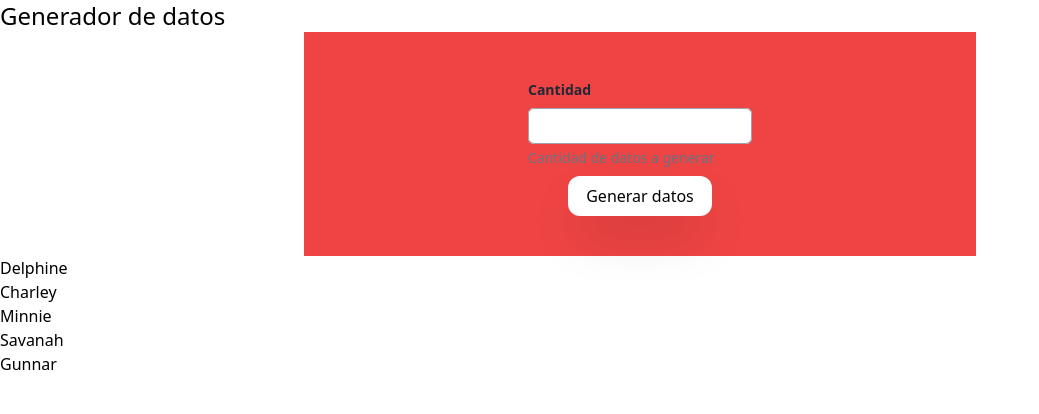
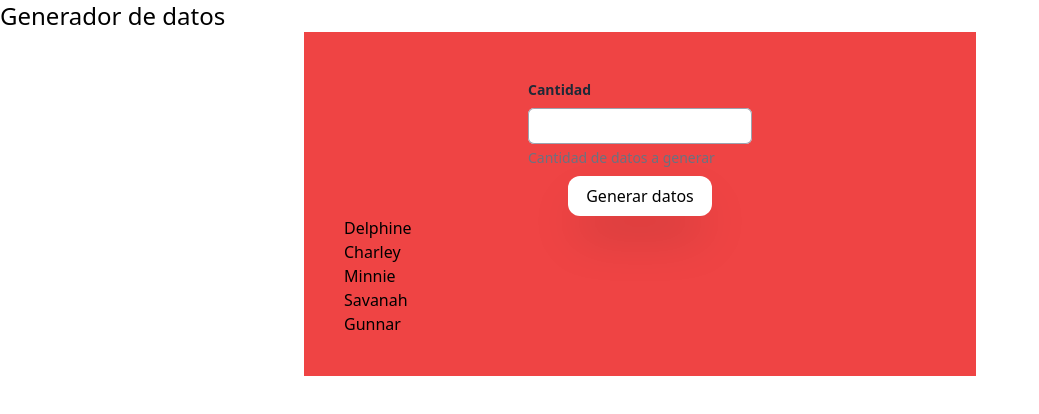
Before and after one commit to NexWan/GeneradorDatosWeb, an Angular app: page /random-data in a window 1280 px wide. Shown: the top 414 px of the page, without its empty margins (0-1039 px from the left). Built offline with nearby package versions, Linux system fonts and the light colour scheme.

Commit message:
Added nester routes for home to act as a container to random-data

```diff
--- a/src/app/app.component.html
+++ b/src/app/app.component.html
@@ -1,24 +1,3 @@
 <app-header></app-header>
 
-
-<div class="container flex max-w-2xl mx-auto bg-red-500 flex-col p-10">
-    <div class="mx-auto my-2">
-        <label for="inputname" class="block text-gray-800 font-semibold text-sm"
-          >Cantidad</label
-        >
-        <div class="mt-2">
-          <input
-            type="text"
-            name="inputname"
-            id="amount"
-            class="block w-56 rounded-md py-1.5 px-2 ring-1 ring-inset ring-gray-400 focus:text-gray-800"
-          />
-        </div>
-        <label class="pt-1 block text-gray-500 text-sm">Cantidad de datos a generar</label>
-      </div>
-    <button class="bg-white shadow-2xl w-36 rounded-xl h-10 mx-auto hover:scale-105 transition-all ease-in-out active:scale-90" (click)="generateData()">Generar datos</button>
-
-</div>
-
-
 <router-outlet></router-outlet>
--- a/src/app/app.component.ts
+++ b/src/app/app.component.ts
@@ -3,26 +3,15 @@ import { Router, RouterLink, RouterLinkActive, RouterOutlet, ActivatedRoute } fr
 import { RandomDataComponent } from './utils/random-data/random-data.component';
 import { NgFor } from '@angular/common';
 import { HeaderComponent } from './layer/header/header.component';
+import { HomeComponent } from './home/home.component';
 
 @Component({
   selector: 'app-root',
   standalone: true,
-  imports: [RouterOutlet, RandomDataComponent, NgFor, RouterLink, RouterLinkActive, HeaderComponent],
+  imports: [RouterOutlet, RandomDataComponent, NgFor, RouterLink, RouterLinkActive, HeaderComponent, HomeComponent],
   templateUrl: './app.component.html',
   styleUrl: './app.component.scss'
 })
 export class AppComponent {
   title = 'genDatos';
-
-  constructor(
-    private router: Router,
-    private route: ActivatedRoute
-    ) {}
-
-  amount = 0;
-
-  generateData(){
-    this.amount = parseInt((<HTMLInputElement>document.getElementById('amount')).value);
-    this.router.navigate(['/random-data'], { queryParams: { amount: this.amount } });
-  }
 }
--- /dev/null
+++ b/src/app/home/home.component.html
@@ -0,0 +1,19 @@
+<div class="container flex max-w-2xl mx-auto bg-red-500 flex-col p-10">
+    <div class="mx-auto my-2">
+        <label for="inputname" class="block text-gray-800 font-semibold text-sm"
+          >Cantidad</label
+        >
+        <div class="mt-2">
+          <input
+            type="text"
+            name="inputname"
+            id="amount"
+            class="block w-56 rounded-md py-1.5 px-2 ring-1 ring-inset ring-gray-400 focus:text-gray-800"
+          />
+        </div>
+        <label class="pt-1 block text-gray-500 text-sm">Cantidad de datos a generar</label>
+      </div>
+    <button class="bg-white shadow-2xl w-36 rounded-xl h-10 mx-auto hover:scale-105 transition-all ease-in-out active:scale-90" (click)="generateData()">Generar datos</button>
+
+    <router-outlet></router-outlet>
+</div>
--- /dev/null
+++ b/src/app/home/home.component.ts
@@ -0,0 +1,23 @@
+import { Component } from '@angular/core';
+import { Router, ActivatedRoute, RouterOutlet } from '@angular/router';
+
+@Component({
+  selector: 'app-home',
+  standalone: true,
+  imports: [RouterOutlet],
+  templateUrl: './home.component.html',
+  styleUrl: './home.component.scss'
+})
+export class HomeComponent {
+  constructor(
+    private router: Router,
+    private route: ActivatedRoute
+    ) {}
+
+  amount = 0;
+
+  generateData(){
+    this.amount = parseInt((<HTMLInputElement>document.getElementById('amount')).value);
+    this.router.navigate(['/random-data'], { queryParams: { amount: this.amount } });
+  }
+}
--- /dev/null
+++ b/src/app/not-found/not-found.component.html
@@ -0,0 +1,4 @@
+<div>
+    <h1>404</h1>
+    <h2>Not found</h2>
+</div>
```
Also changed, not shown: src/app/app.routes.ts (+8 -1 lines), src/app/not-found/not-found.component.ts (added, +12 -0 lines), src/app/home/home.component.scss (added), src/app/not-found/not-found.component.scss (added), 2 other files (tests, documents, lock files or other folders).
